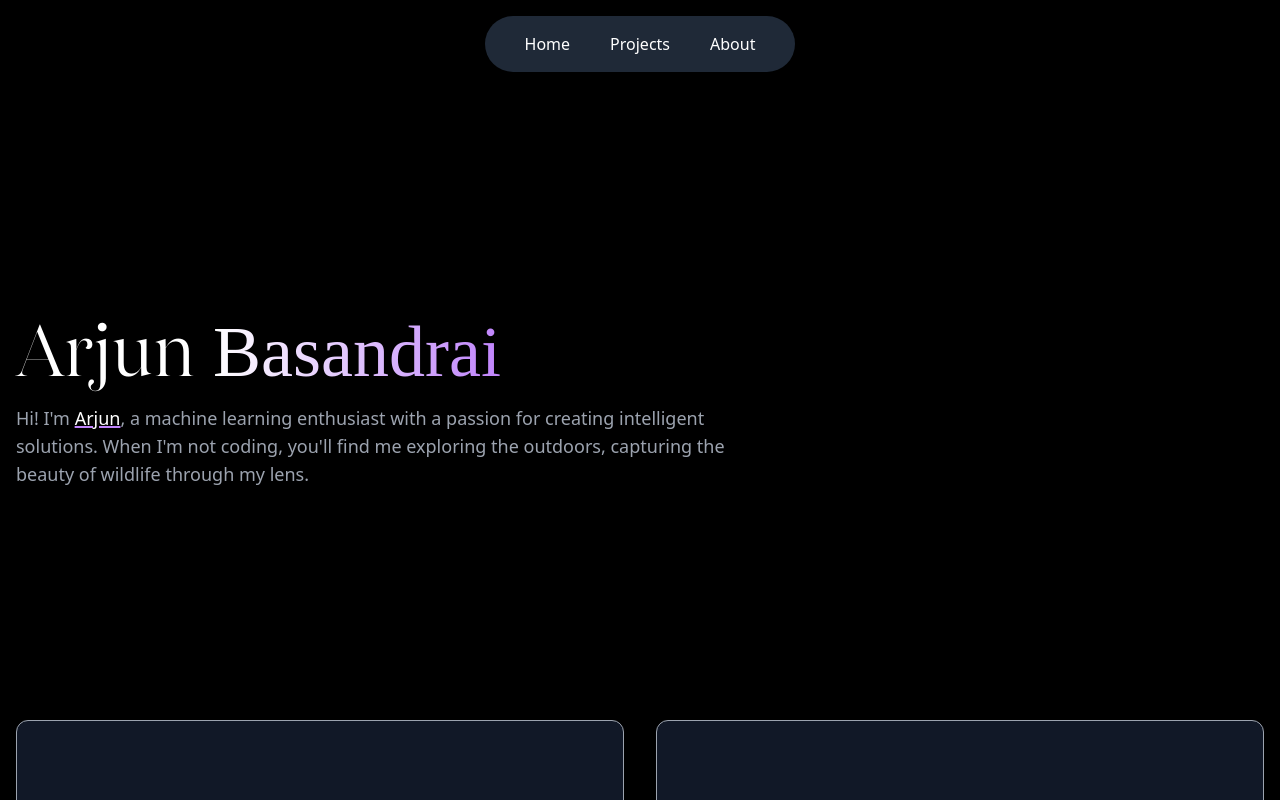
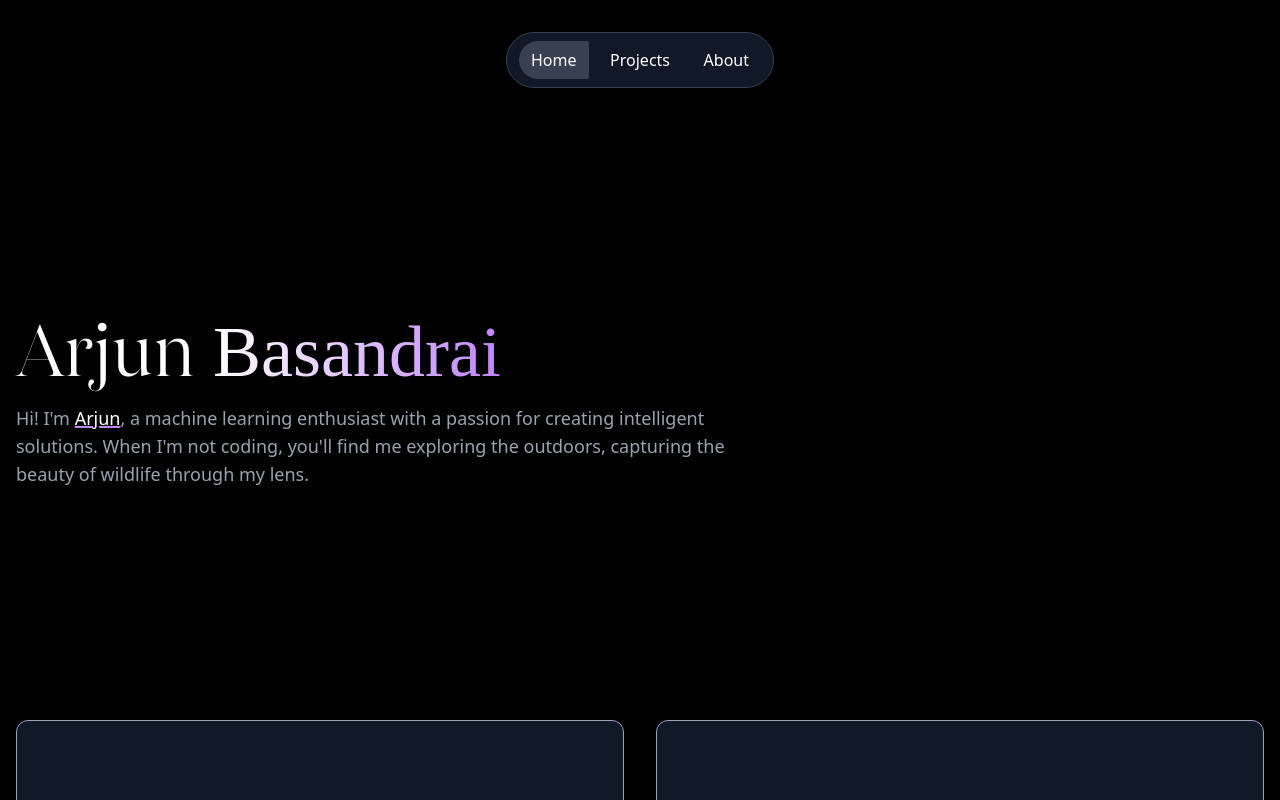
Before and after one commit to ArjunBasandrai/portfolio, a Next.js app: page / in a window 1280 px wide. Shown: the top 800 px of the page. Built offline with nearby package versions, Linux system fonts and the light colour scheme.

Commit message:
feat: updated navbar

```diff
--- a/src/components/Navbar.tsx
+++ b/src/components/Navbar.tsx
@@ -1,30 +1,43 @@
 'use client';
 
-import { useState } from 'react';
 import Link from 'next/link';
-// import { Bars3Icon, XMarkIcon } from '@heroicons/react/24/outline';
+import { usePathname } from 'next/navigation';
 
 export default function Navbar() {
-    const [isOpen, setIsOpen] = useState(false);
-
-    const toggleMenu = () => {
-        setIsOpen(!isOpen);
-    };
+    const links = ['Home', 'Projects', 'About'];
+    const pathname = usePathname();
 
     return (
-        <nav className="fixed top-4 inset-x-0 z-50 bg-gray-800 text-white rounded-[50px] mx-auto w-max px-6">
-            <div className="inline-flex items-center justify-center p-4">
-                <div className='pr-10'>
-                    <Link href="/">Home</Link>
-                </div>
-                <div className='pr-10'>
-                    <Link href="/projects">Projects</Link>
-                </div>
-                <div className=''>
-                    <Link href="/about">About</Link>
-                </div>
+        <nav className="fixed top-8 inset-x-0 z-50 bg-gray-900 text-white rounded-[50px] mx-auto w-max px-2 border-[0.2px] border-gray-700">
+            <div className="inline-flex items-center px-1 py-[15px] justify-between w-[250px]">
+                {links.map((link, index) => {
+                    const href = `/${link === 'Home' ? '' :link.toLowerCase()}`;
+                    const isActive = pathname === href || (pathname === '/' && link === 'Home');
+
+                    const isFirst = index === 0;
+                    const isLast = index === links.length - 1;
+
+                    let additionalClasses = '';
+                    if (isActive) {
+                        if (isFirst) {
+                            additionalClasses = 'rounded-l-[50px]';
+                        } else if (isLast) {
+                            additionalClasses = 'rounded-r-[50px]';
+                        }
+                    }
+
+                    return (
+                        <div key={index}>
+                            <Link
+                                href={href}
+                                className={`px-3 py-2 rounded-md ${isActive ? `bg-gray-700 ${additionalClasses}` : ''}`}
+                            >
+                                {link}
+                            </Link>
+                        </div>
+                    );
+                })}
             </div>
         </nav>
-
     );
 }
```
